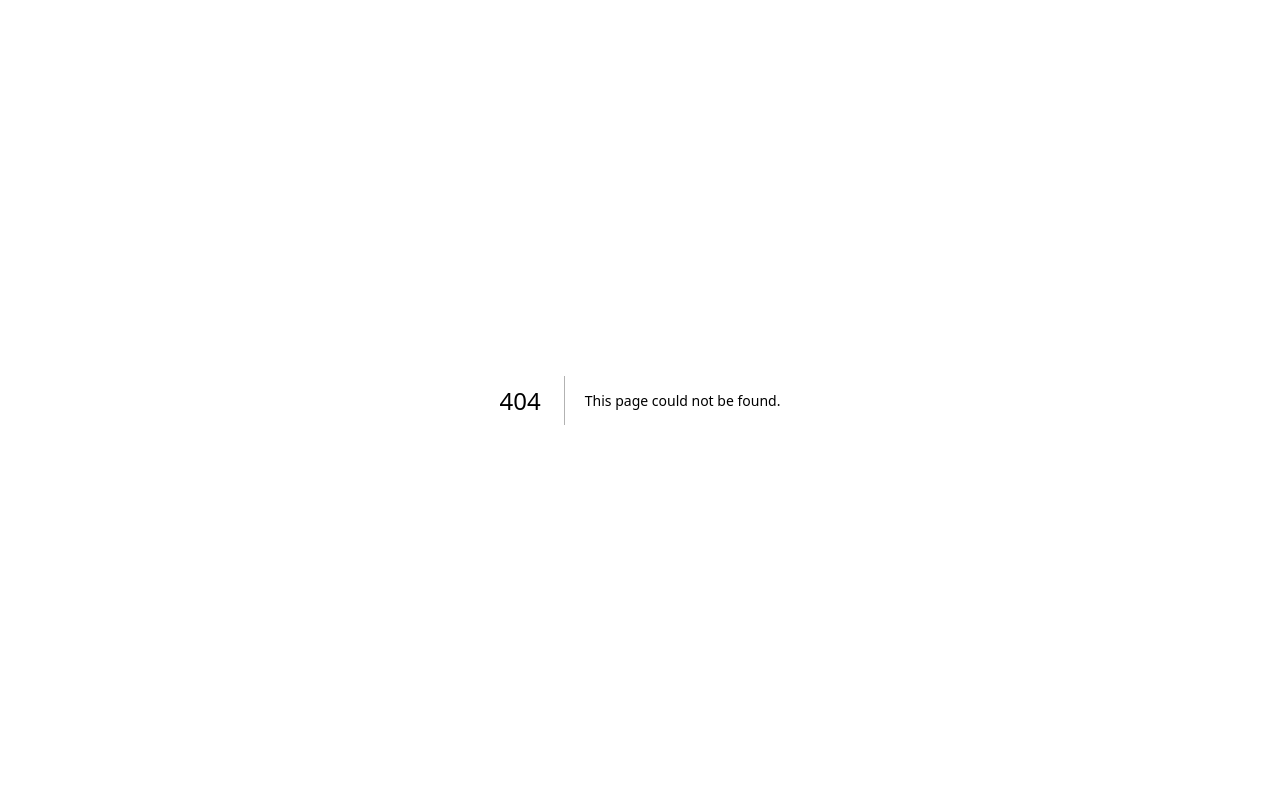
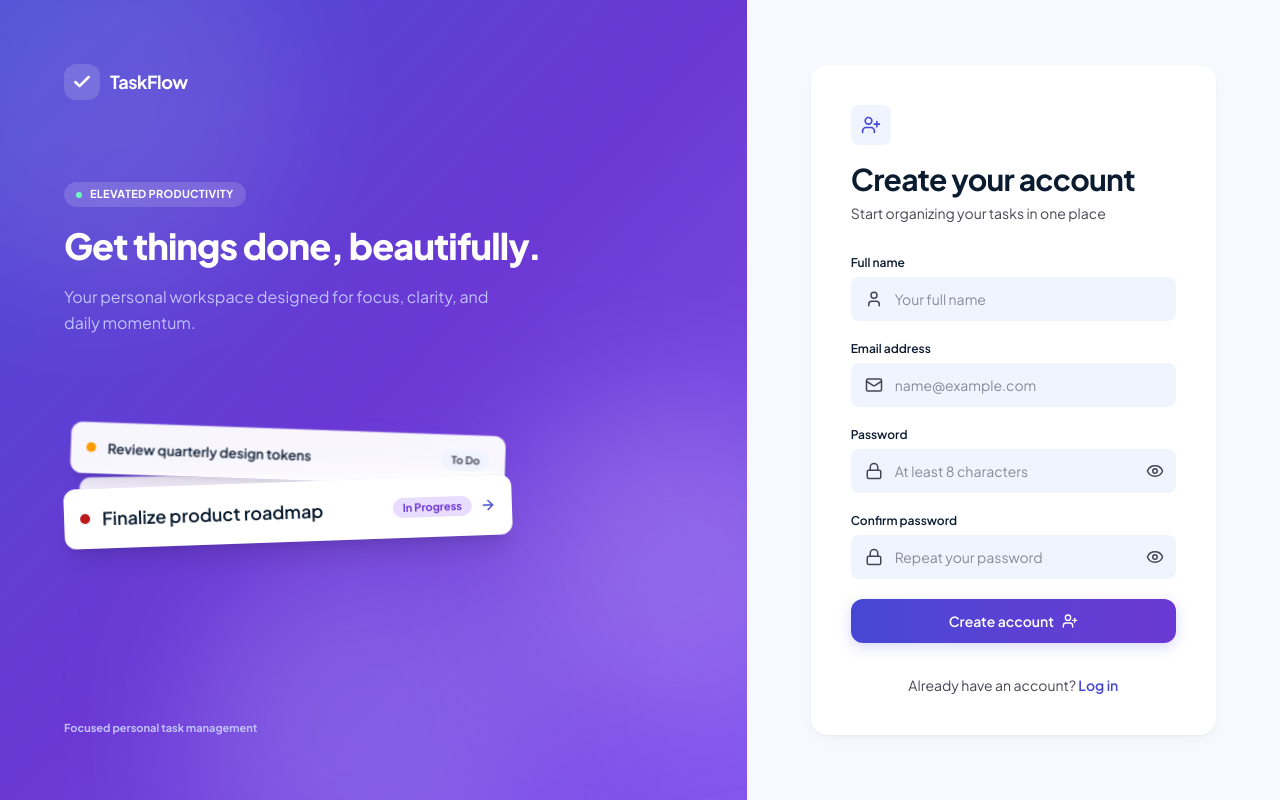
Before and after one commit to ritik4400/taskmanager-web, a Next.js app: page /register in a window 1280 px wide. Before the commit this address had no page. Built offline with nearby package versions, Linux system fonts and the light colour scheme.

Commit message:
feat: add register page with confirm password

```diff
--- /dev/null
+++ b/src/app/(auth)/register/page.tsx
@@ -0,0 +1,27 @@
+import type { Metadata } from "next";
+import Link from "next/link";
+import { UserPlus } from "lucide-react";
+import { AuthCard } from "@/features/auth/components/auth-card";
+import { RegisterForm } from "@/features/auth/components/register-form";
+
+export const metadata: Metadata = { title: "Create account" };
+
+export default function RegisterPage() {
+  return (
+    <AuthCard
+      icon={<UserPlus />}
+      title="Create your account"
+      description="Start organizing your tasks in one place"
+      footer={
+        <p>
+          Already have an account?{" "}
+          <Link href="/login" className="font-semibold text-primary hover:underline">
+            Log in
+          </Link>
+        </p>
+      }
+    >
+      <RegisterForm />
+    </AuthCard>
+  );
+}
--- /dev/null
+++ b/src/features/auth/components/register-form.tsx
@@ -0,0 +1,133 @@
+"use client";
+
+import { useState } from "react";
+import { useRouter } from "next/navigation";
+import { useForm } from "react-hook-form";
+import { zodResolver } from "@hookform/resolvers/zod";
+import { Lock, Mail, User, UserPlus } from "lucide-react";
+import { Button } from "@/components/ui/button";
+import { Input } from "@/components/ui/input";
+import { FormField } from "@/components/shared/form-field";
+import { PasswordInput } from "@/components/shared/password-input";
+import { ApiError } from "@/lib/api/api-error";
+import { registerFormSchema, type RegisterFormInput } from "../schemas/auth.schemas";
+import { register as registerUser } from "../services/auth.client";
+
+export function RegisterForm() {
+  const router = useRouter();
+  const [formError, setFormError] = useState<string | null>(null);
+
+  const {
+    register,
+    handleSubmit,
+    setError,
+    formState: { errors, isSubmitting },
+  } = useForm<RegisterFormInput>({
+    resolver: zodResolver(registerFormSchema),
+    defaultValues: { fullName: "", email: "", password: "", confirmPassword: "" },
+  });
+
+  async function onSubmit({ fullName, email, password }: RegisterFormInput) {
+    setFormError(null);
+
+    try {
+      // confirmPassword is only for the form, the backend never receives it
+      await registerUser({ fullName, email, password });
+      router.replace("/tasks");
+      router.refresh();
+    } catch (error) {
+      if (!(error instanceof ApiError)) {
+        setFormError("Something went wrong. Please try again.");
+        return;
+      }
+
+      // 409 = email already registered, show it under the email field
+      if (error.status === 409) {
+        setError("email", { message: error.message });
+        return;
+      }
+
+      if (error.fieldErrors) {
+        for (const [field, messages] of Object.entries(error.fieldErrors)) {
+          if (field === "fullName" || field === "email" || field === "password") {
+            setError(field, { message: messages[0] });
+          }
+        }
+        return;
+      }
+
+      setFormError(error.message);
+    }
+  }
+
+  return (
+    <form onSubmit={handleSubmit(onSubmit)} noValidate className="space-y-5">
+      {formError ? (
+        <div
+          role="alert"
+          className="rounded-xl bg-error-soft/50 px-4 py-3 text-sm font-medium text-on-error-soft"
+        >
+          {formError}
+        </div>
+      ) : null}
+
+      <FormField label="Full name" htmlFor="fullName" error={errors.fullName?.message}>
+        <Input
+          id="fullName"
+          autoComplete="name"
+          placeholder="Your full name"
+          icon={<User />}
+          aria-invalid={!!errors.fullName}
+          aria-describedby={errors.fullName ? "fullName-error" : undefined}
+          {...register("fullName")}
+        />
+      </FormField>
+
+      <FormField label="Email address" htmlFor="email" error={errors.email?.message}>
+        <Input
+          id="email"
+          type="email"
+          autoComplete="email"
+          placeholder="name@example.com"
+          icon={<Mail />}
+          aria-invalid={!!errors.email}
+          aria-describedby={errors.email ? "email-error" : undefined}
+          {...register("email")}
+        />
+      </FormField>
+
+      <FormField label="Password" htmlFor="password" error={errors.password?.message}>
+        <PasswordInput
+          id="password"
+          autoComplete="new-password"
+          placeholder="At least 8 characters"
+          icon={<Lock />}
+          aria-invalid={!!errors.password}
+          aria-describedby={errors.password ? "password-error" : undefined}
+          {...register("password")}
+        />
+      </FormField>
+
+      <FormField
+        label="Confirm password"
+        htmlFor="confirmPassword"
+        error={errors.confirmPassword?.message}
+      >
+        <PasswordInput
+          id="confirmPassword"
+          autoComplete="new-password"
+          placeholder="Repeat your password"
+          icon={<Lock />}
+          aria-invalid={!!errors.confirmPassword}
+          aria-describedby={errors.confirmPassword ? "confirmPassword-error" : undefined}
+          {...register("confirmPassword")}
+        />
+      </FormField>
+
+      <Button type="submit" loading={isSubmitting} className="w-full">
+        Create account
+        {!isSubmitting ? <UserPlus /> : null}
+      </Button>
+    </form>
+  );
+}
--- a/src/features/auth/schemas/auth.schemas.ts
+++ b/src/features/auth/schemas/auth.schemas.ts
@@ -14,5 +14,15 @@ export const loginSchema = z.object({
   password: z.string().min(1, "Password is required"),
 });
 
+export const registerFormSchema = registerSchema
+  .extend({
+    confirmPassword: z.string().min(1, "Please confirm your password"),
+  })
+  .refine((data) => data.password === data.confirmPassword, {
+    message: "Passwords do not match",
+    path: ["confirmPassword"],
+  });
+
 export type RegisterInput = z.infer<typeof registerSchema>;
 export type LoginInput = z.infer<typeof loginSchema>;
+export type RegisterFormInput = z.infer<typeof registerFormSchema>;
--- a/src/features/auth/services/auth.client.ts
+++ b/src/features/auth/services/auth.client.ts
@@ -1,8 +1,12 @@
 import { apiFetch } from "@/lib/api/client-fetch";
-import type { LoginInput } from "../schemas/auth.schemas";
+import type { LoginInput, RegisterInput } from "../schemas/auth.schemas";
 
 type SessionUser = { fullName: string; email: string };
 
 export function login(input: LoginInput) {
   return apiFetch<SessionUser>("/api/auth/login", { method: "POST", body: input });
 }
+
+export function register(input: RegisterInput) {
+  return apiFetch<SessionUser>("/api/auth/register", { method: "POST", body: input });
+}
```
